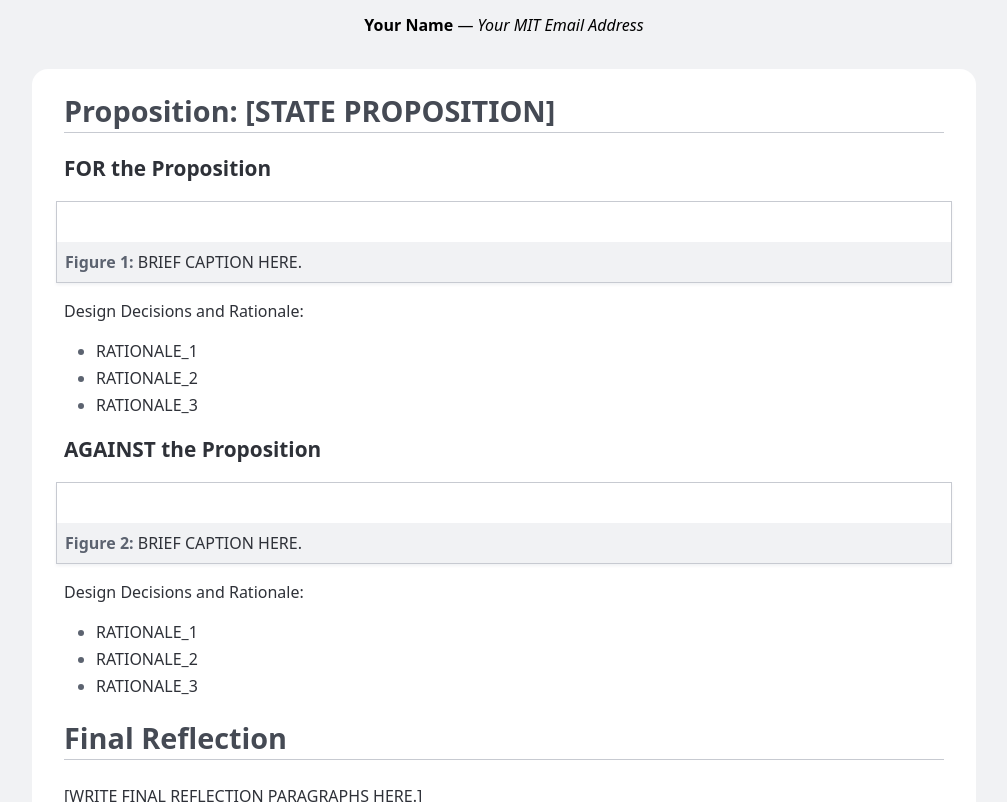
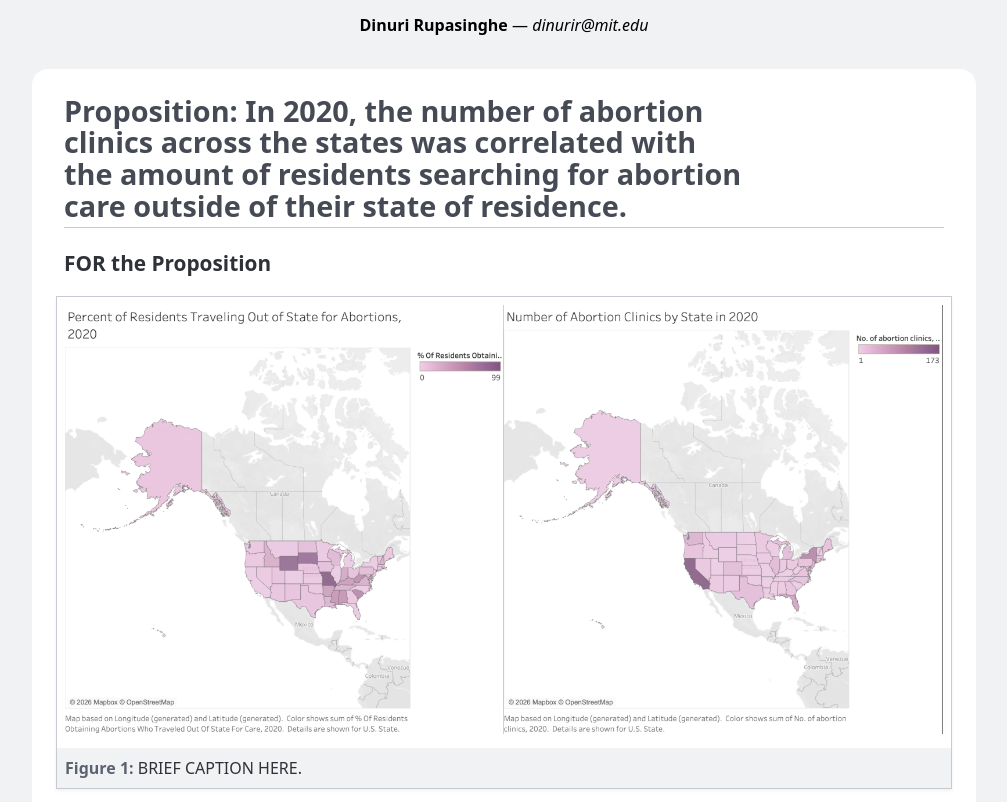
Before and after one commit to dinurir/vis-a4-report, a plain HTML site: page index.html in a window 1280 px wide. Shown: the part 290-1092 px from the top of the page, without its empty margins (136-1143 px from the left). Drawn offline with Linux system fonts and the light colour scheme.

Commit message:
test figs

```diff
--- a/index.html
+++ b/index.html
@@ -13,18 +13,18 @@
 		</h1>
 
 		<p>
-			<strong>Your Name</strong> — <em>Your MIT Email Address</em>
+			<strong>Dinuri Rupasinghe</strong> — <em>dinurir@mit.edu</em>
 		</p>
 	</header>
 
 	<main>
-    <h2>Proposition: [STATE PROPOSITION]</h2>
+    <h2>Proposition: In 2020, the number of abortion clinics across the states was correlated with the amount of residents searching for abortion care outside of their state of residence. </h2>
 
 		<section>
       <h3>FOR the Proposition</h3>
 
       <figure>
-				<img src="./Vis &amp; Society Assignment 3_files/IMAGE_FILENAME" alt="">
+				<img src="assets/for_better.png" alt="">
 				<figcaption>
 					BRIEF CAPTION HERE.
 				</figcaption>
@@ -45,7 +45,7 @@
       <h3>AGAINST the Proposition</h3>
 
       <figure>
-				<img src="./Vis &amp; Society Assignment 3_files/IMAGE_FILENAME" alt="">
+				<img src="assets/against_better.png" alt="">
 				<figcaption>
           BRIEF CAPTION HERE.
 				</figcaption>
```
Also changed, not shown: assets/Abortion Clinics.png (added), assets/Abortions by State.png (added), assets/Out of State Care.png (added), assets/Sheet 6 (2).png (added), assets/against.png (added), assets/against_better.png (added), assets/change in abortion rate.png (added), assets/change in number clinics.png (added), assets/expenditures, 2015.png (added), assets/for_better.png (added), assets/num.png (added), 3 other files.
